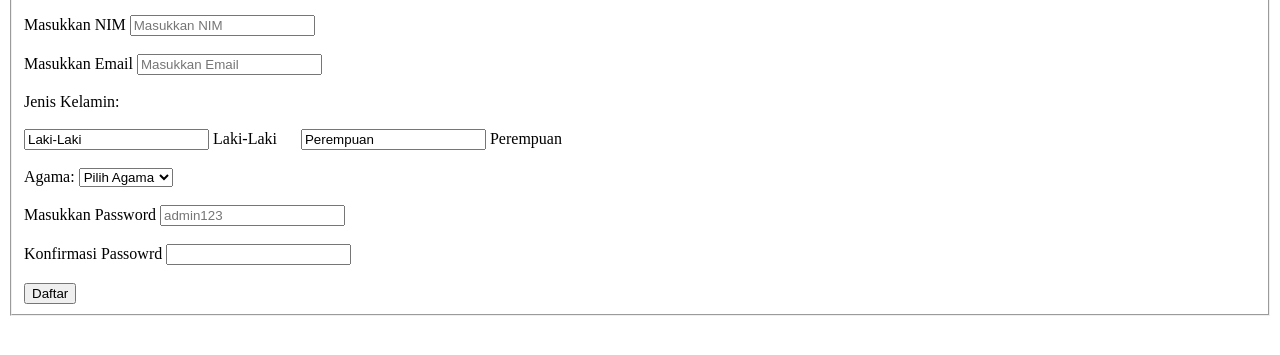
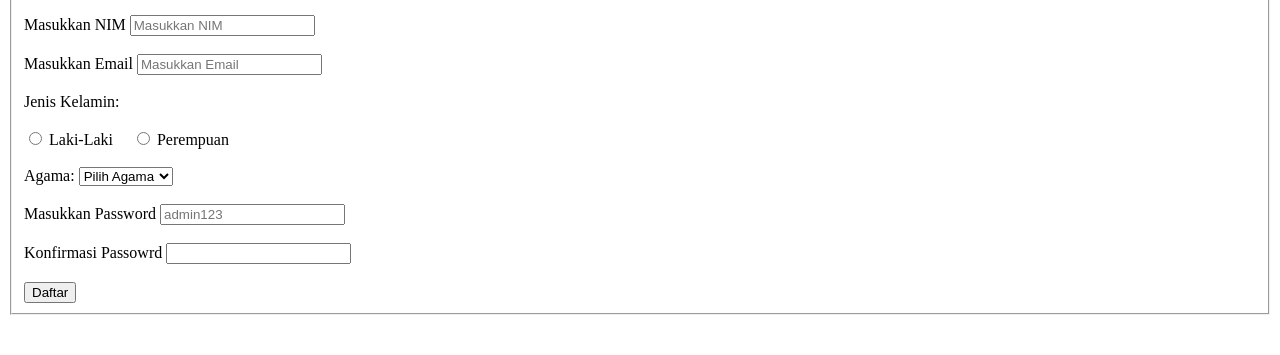
Before and after one commit to juliopraja/Asset-Pemrograman-web, a plain HTML site: page pemqweb/Registrasi.html in a window 1280 px wide. Shown: the part 127-482 px from the top of the page. Drawn offline with Linux system fonts and the light colour scheme.

Commit message:
Update Registrasi.html

```diff
--- a/pemqweb/Registrasi.html
+++ b/pemqweb/Registrasi.html
@@ -32,10 +32,10 @@
        <!-- Bagian untuk memilih jenis kelamin -->
        Jenis Kelamin:<br><br>
         <!-- Pilihan radio untuk laki-laki -->
-        <input type="laki" id="laki" name="jk" value="Laki-Laki">
+        <input type="radio" id="laki" name="jk" value="Laki-Laki">
         <label for="laki">Laki-Laki</label>
         <!-- Pilihan radio untuk perempuan, diberi jarak kiri agar tidak terlalu mepet -->
-        <input type="perempuan" id="perempuan" name="jk" value="Perempuan" style="margin-left: 20px;">
+        <input type="radio" id="perempuan" name="jk" value="Perempuan" style="margin-left: 20px;">
         <label for="perempuan">Perempuan</label>
         <br><br>
 
```
